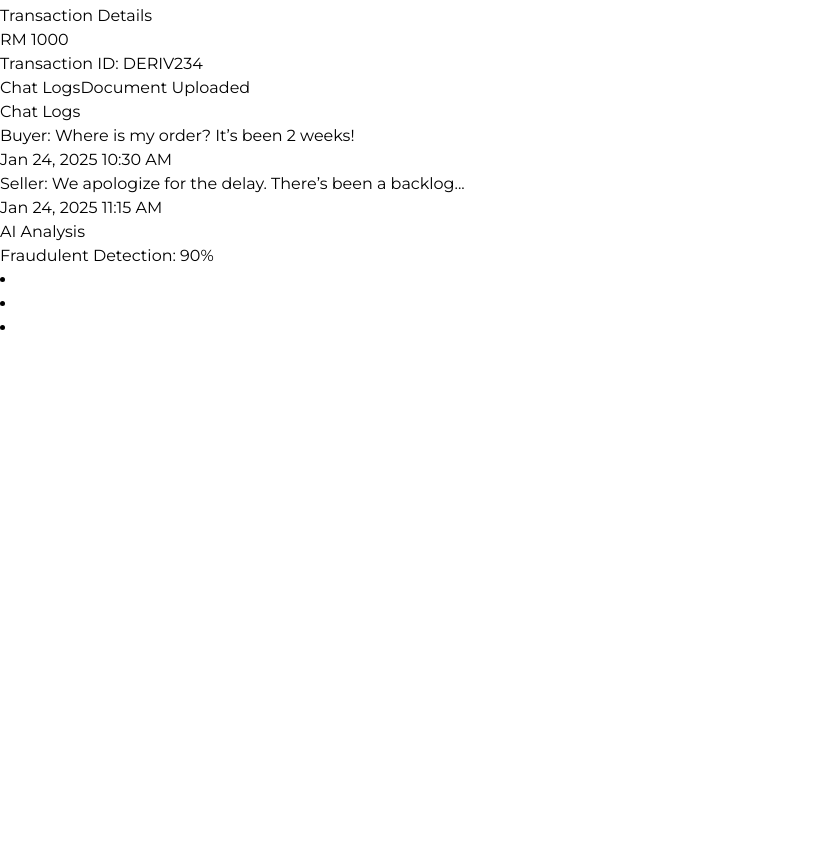
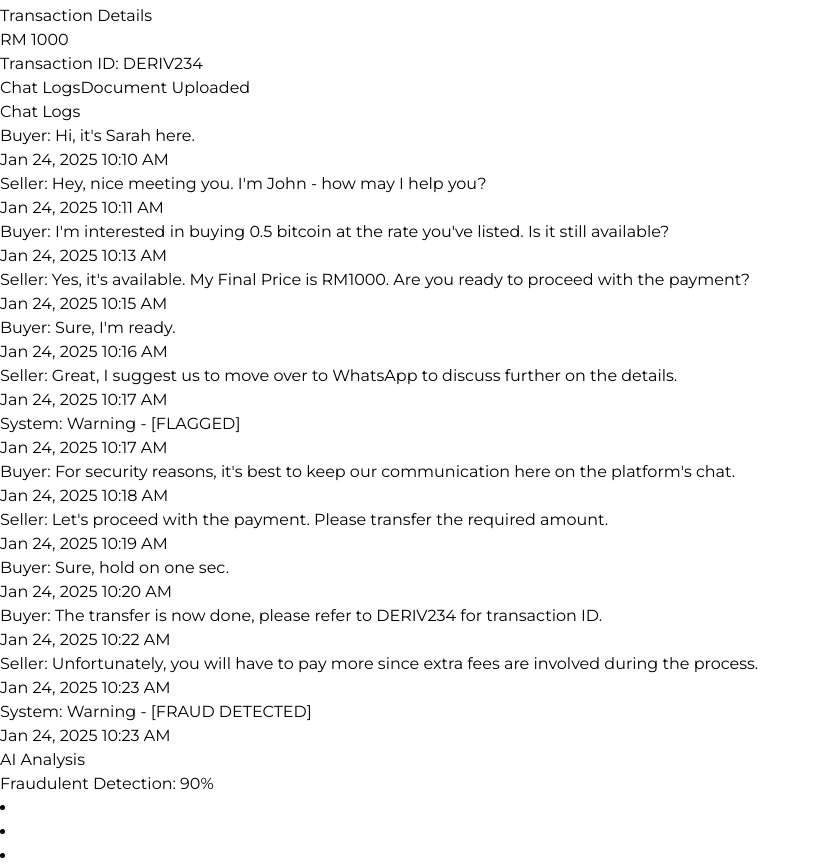
Before and after one commit to eyreen/astriv-ai, a Next.js app: page /context-analysis/12345 in a window 1280 px wide. Shown: the part 1005-1873 px from the top of the page, without its empty margins (0-818 px from the left). Before the commit the page ends 1345 px from the top, so only its background shows below. Built offline with nearby package versions, Linux system fonts and the light colour scheme.

Commit message:
Fix chat log data

```diff
--- a/src/pages/chat/page.tsx
+++ b/src/pages/chat/page.tsx
@@ -6,11 +6,11 @@ import { Send, AlertTriangle, Info } from "lucide-react";
 import Link from "next/link";
 
 const predefinedResponses: { [key: string]: string } = {
-    "bitcoin": "Yes, it's available. Are you ready to proceed with the payment?",
+    "bitcoin": "Yes, it's available. My Final Price is RM1000. Are you ready to proceed with the payment?",
     "payment": "I accept bank transfers and PayPal. Please ensure the payment is made from an account in your name.",
     "release": "Once I confirm the payment, I'll release the BTC within 30 minutes.",
     "ready": "Great, I suggest us to move over to WhatsApp to discuss further on the details.",
-    "security": "Let's proceed with the payment then, please transfer the required amount now.",
+    "security": "Let's proceed with the payment. Please transfer the required amount.",
     "whatsapp": "Warning: Moving conversations to external platforms is not allowed. Please keep all discussions here to ensure security.",
     "telegram": "Warning: Moving conversations to external platforms is not allowed. Please keep all discussions here to ensure security.",
     "messenger": "Warning: Moving conversations to external platforms is not allowed. Please keep all discussions here to ensure security.",
--- a/src/pages/context-analysis/[id].tsx
+++ b/src/pages/context-analysis/[id].tsx
@@ -33,13 +33,74 @@ const DisputeDetails = () => {
     chatLogs: [
       {
         user: 'Buyer',
-        message: 'Where is my order? It’s been 2 weeks!',
-        timestamp: 'Jan 24, 2025 10:30 AM',
+        message: "Hi, it's Sarah here.",
+        timestamp: 'Jan 24, 2025 10:10 AM',
       },
       {
         user: 'Seller',
-        message: 'We apologize for the delay. There’s been a backlog...',
-        timestamp: 'Jan 24, 2025 11:15 AM',
+        message: "Hey, nice meeting you. I'm John - how may I help you?",
+        timestamp: 'Jan 24, 2025 10:11 AM',
+      },
+      {
+        user: 'Buyer',
+        message:
+          "I'm interested in buying 0.5 bitcoin at the rate you've listed. Is it still available?",
+        timestamp: 'Jan 24, 2025 10:13 AM',
+      },
+      {
+        user: 'Seller',
+        message:
+          "Yes, it's available. My Final Price is RM1000. Are you ready to proceed with the payment?",
+        timestamp: 'Jan 24, 2025 10:15 AM',
+      },
+      {
+        user: 'Buyer',
+        message: "Sure, I'm ready.",
+        timestamp: 'Jan 24, 2025 10:16 AM',
+      },
+      {
+        user: 'Seller',
+        message:
+          "Great, I suggest us to move over to WhatsApp to discuss further on the details.",
+        timestamp: 'Jan 24, 2025 10:17 AM',
+      },
+      {
+        user: 'System',
+        message: 'Warning - [FLAGGED]',
+        timestamp: 'Jan 24, 2025 10:17 AM',
+      },
+      {
+        user: 'Buyer',
+        message:
+          "For security reasons, it's best to keep our communication here on the platform's chat.",
+        timestamp: 'Jan 24, 2025 10:18 AM',
+      },
+      {
+        user: 'Seller',
+        message: "Let's proceed with the payment. Please transfer the required amount.",
+        timestamp: 'Jan 24, 2025 10:19 AM',
+      },
+      {
+        user: 'Buyer',
+        message: "Sure, hold on one sec.",
+        timestamp: 'Jan 24, 2025 10:20 AM',
+      },
+      {
+        user: 'Buyer',
+        message:
+          "The transfer is now done, please refer to DERIV234 for transaction ID.",
+        timestamp: 'Jan 24, 2025 10:22 AM',
+      },
+      {
+        user: 'Seller',
+        message:
+          "Unfortunately, you will have to pay more since extra fees are involved during the process.",
+        timestamp: 'Jan 24, 2025 10:23 AM',
+      },
+      {
+        user: 'System',
+        message: 'Warning - [FRAUD DETECTED]',
+        timestamp: 'Jan 24, 2025 10:23 AM',
       },
     ],
     documentUploaded: [
@@ -106,14 +167,14 @@ const DisputeDetails = () => {
           <div className="text-md font-bold text-gray-800">
             <span className="font-medium">Status:</span>{' '}
             <span
-              className={`${
+              className={`px-3 py-1 text-xs rounded-md border ${
                 dispute.status === 'Complete'
-                  ? 'text-green-500'
+                  ? "bg-green-100 text-green-500 border-green-500"
                   : dispute.status === 'In Progress'
-                  ? 'text-yellow-500'
+                  ? "bg-yellow-100 text-yellow-500 border-yellow-500"
                   : dispute.status === 'Not Started'
-                  ? 'text-red-500'
-                  : 'text-gray-600'
+                  ? "bg-red-100 text-red-500 border-red-500"
+                  : "bg-grey-100 text-grey-500 border-grey-500"
               } font-bold`}
             >
               {dispute.status}
```
Also changed, not shown: 2 other files (tests, documents, lock files or other folders).
